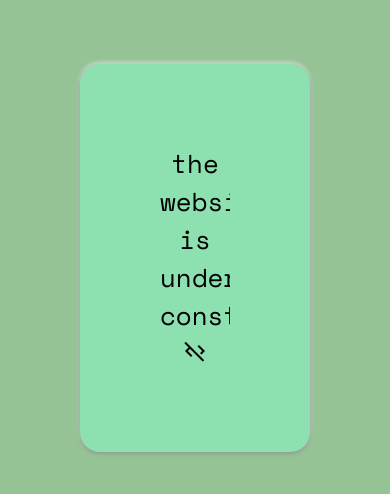
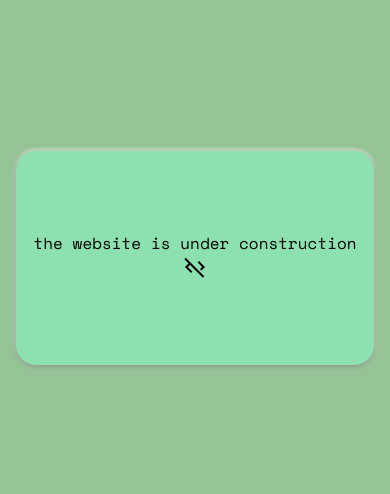
Before and after one commit to imoe0x63/imoe.social, a plain HTML site: page index.html in a window 390 px wide. Shown: the part 164-658 px from the top of the page. Drawn offline with nearby package versions, Linux system fonts and the light colour scheme.

Commit message:
" article padding issue fixed "

```diff
--- a/assets/css/style.css
+++ b/assets/css/style.css
@@ -42,3 +42,16 @@
     font-weight: 200;
     text-align: center;
 }
+
+
+@media only screen and (max-width: 620px) {
+    .box {
+        margin: 1rem;
+        padding-left: 1rem;
+        padding-right: 1rem;
+    }
+
+    .paragraph {
+      font-size: 1rem;
+    }
+}
```
